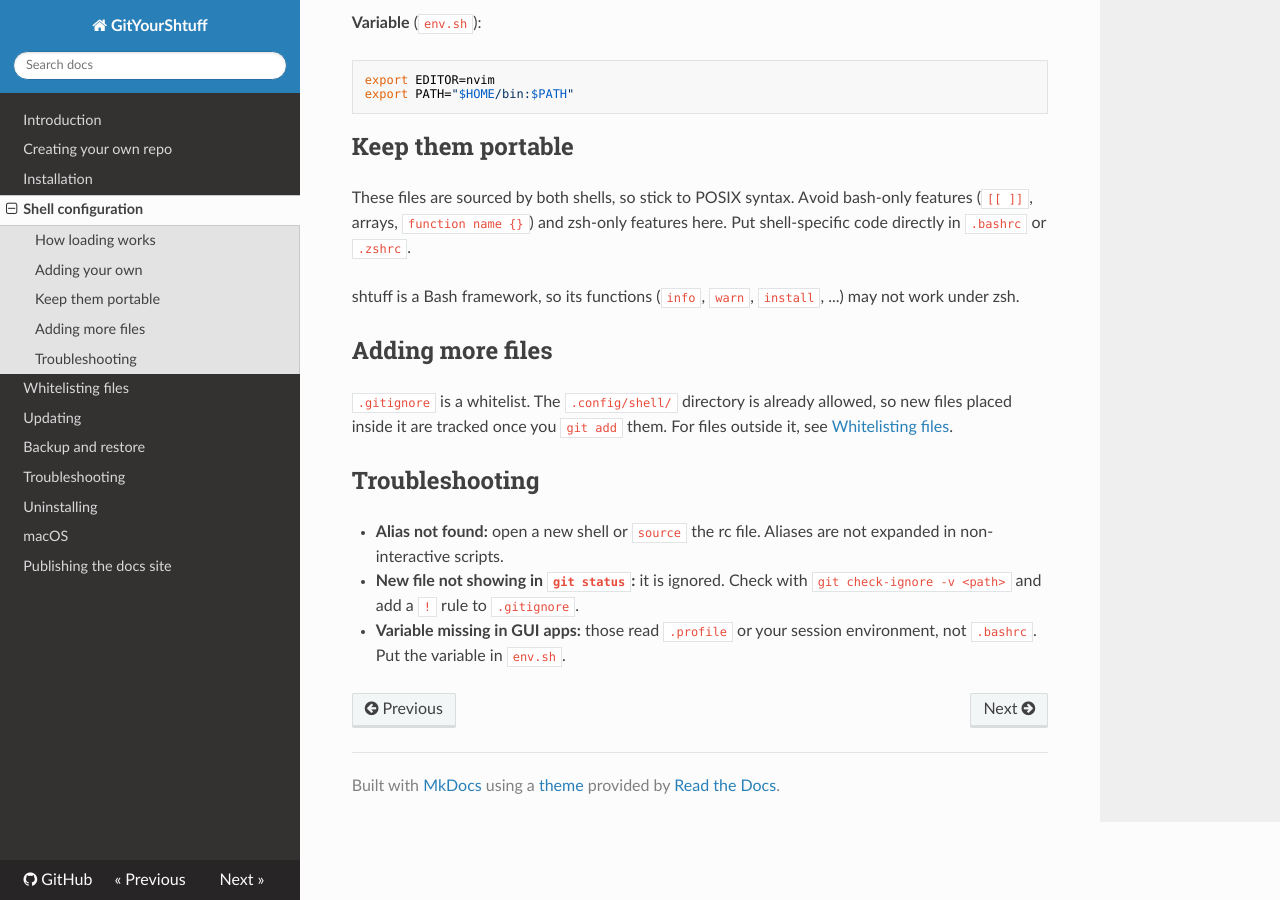
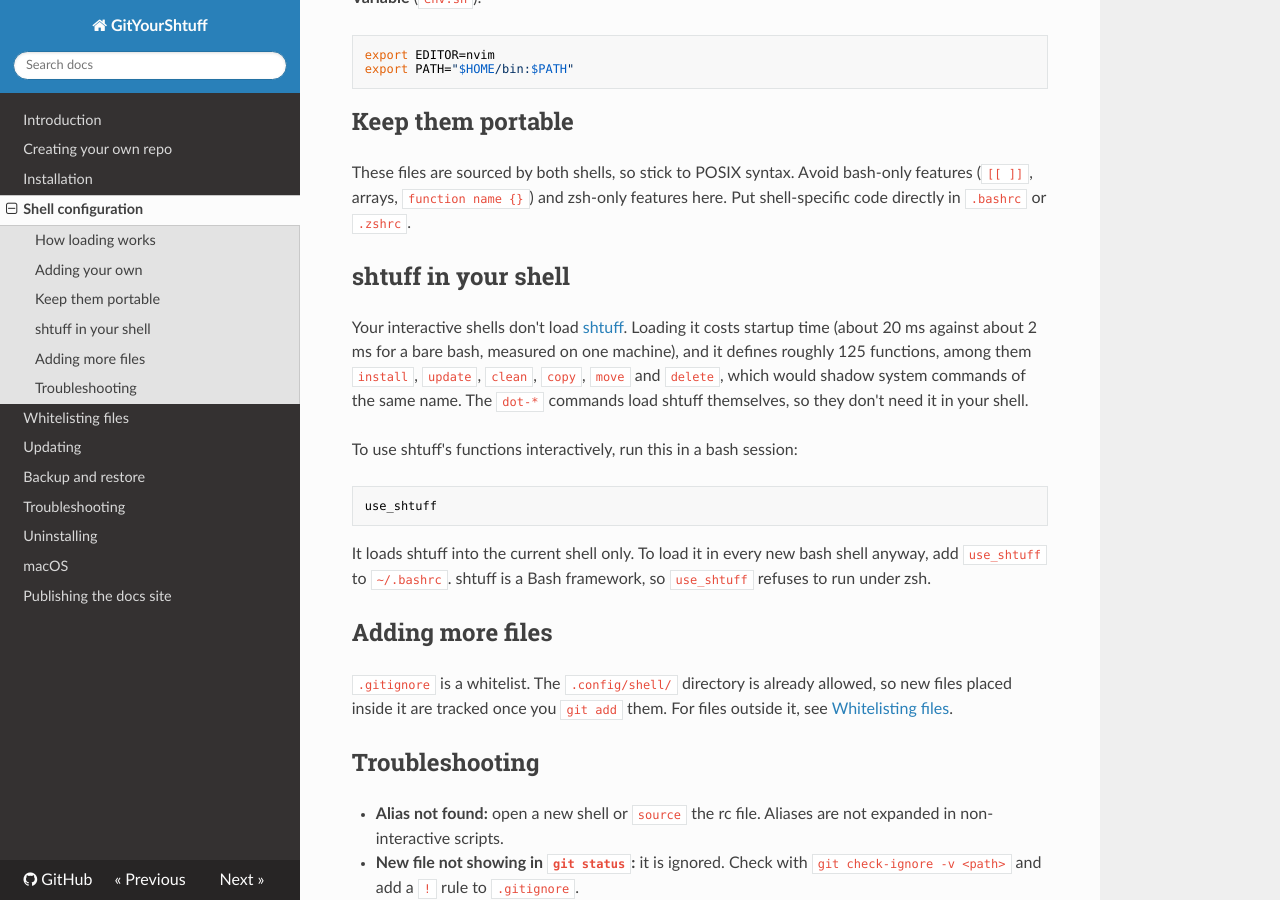
Before and after one commit to rmayobre/gityourshtuff, an MkDocs documentation site: the page built from docs/shell-config.md, in a window 1280 px wide and 900 px high, scrolled down 951 px. Built offline with MkDocs 1.6.1, drawn with Linux system fonts in a browser that asks for light colours; nearby versions of some CDN libraries; some of the changed text lies outside the part shown.

Commit message:
Docs: shtuff isn't loaded in shell startup files; use_shtuff
Co-Authored-By: Claude Sonnet 5.5 <noreply@anthropic.com>
Claude-Session: https://claude.ai/code/session_01RbEciw3zRbHx1pX5KsLmkh

````diff
--- a/docs/shell-config.md
+++ b/docs/shell-config.md
@@ -50,8 +49,22 @@ These files are sourced by both shells, so stick to POSIX syntax. Avoid bash-onl
 features (`[[ ]]`, arrays, `function name {}`) and zsh-only features here. Put
 shell-specific code directly in `.bashrc` or `.zshrc`.
 
-shtuff is a Bash framework, so its functions (`info`, `warn`, `install`, ...) may not work
-under zsh.
+## shtuff in your shell
+
+Your interactive shells don't load [shtuff](https://github.com/rmayobre/shtuff). Loading it costs
+startup time (about 20 ms against about 2 ms for a bare bash, measured on one machine), and it
+defines roughly 125 functions, among them `install`, `update`, `clean`, `copy`, `move` and
+`delete`, which would shadow system commands of the same name. The `dot-*` commands load shtuff
+themselves, so they don't need it in your shell.
+
+To use shtuff's functions interactively, run this in a bash session:
+
+```bash
+use_shtuff
+```
+
+It loads shtuff into the current shell only. To load it in every new bash shell anyway, add
+`use_shtuff` to `~/.bashrc`. shtuff is a Bash framework, so `use_shtuff` refuses to run under zsh.
 
 ## Adding more files
 
````
Also changed, not shown: other parts of docs/shell-config.md (+2 -3 lines), docs/macos.md (+2 -1 lines), docs/templating.md (+3 -2 lines), docs/troubleshooting.md (+5 -2 lines).
